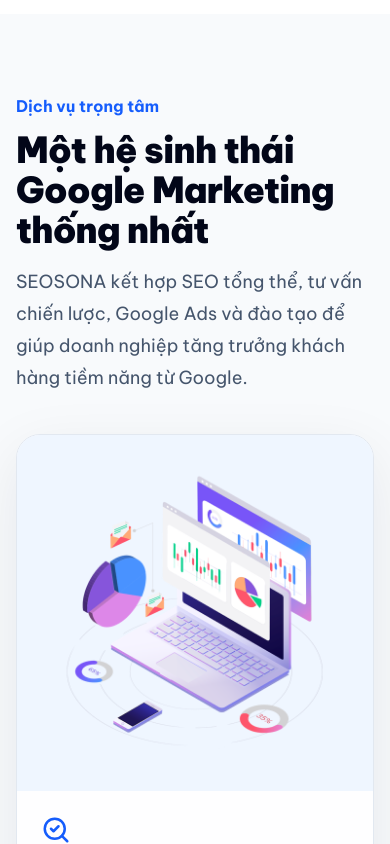
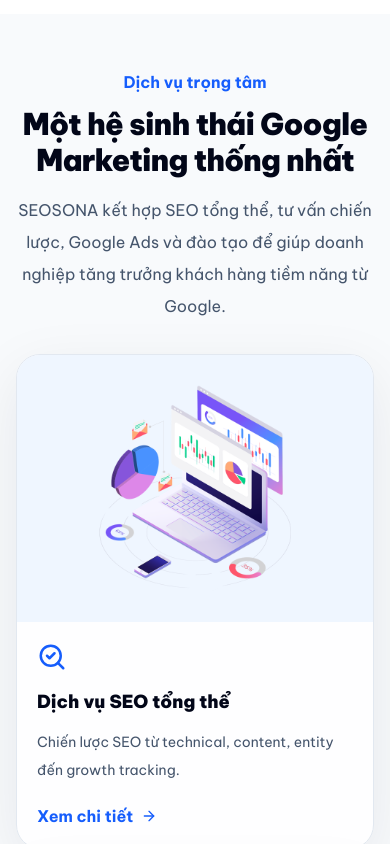
Before and after one commit to LongLeo287/SEOSONA, a Next.js app: page / in a window 390 px wide. Shown: the part 2540-3384 px from the top of the page. Built offline with nearby package versions, Linux system fonts and the light colour scheme.

Commit message:
responsive: optimize services section for desktop tablet mobile

```diff
--- a/components/sections/Services.tsx
+++ b/components/sections/Services.tsx
@@ -11,25 +11,25 @@
 
 export function Services() {
   return (
-    <section className="py-20">
+    <section className="py-14 sm:py-16 lg:py-20">
       <div className="container">
-        <div className="mb-10 max-w-3xl">
+        <div className="mx-auto mb-8 max-w-3xl text-center sm:mb-10 lg:mx-0 lg:text-left">
           <span className="font-bold text-blue-600">Dịch vụ trọng tâm</span>
-          <h2 className="mt-3 text-4xl font-black tracking-tight text-slate-950 md:text-5xl">Một hệ sinh thái Google Marketing thống nhất</h2>
-          <p className="mt-4 text-lg leading-8 text-slate-600">SEOSONA kết hợp SEO tổng thể, tư vấn chiến lược, Google Ads và đào tạo để giúp doanh nghiệp tăng trưởng khách hàng tiềm năng từ Google.</p>
+          <h2 className="mt-3 text-3xl font-black tracking-tight text-slate-950 sm:text-4xl md:text-5xl">Một hệ sinh thái Google Marketing thống nhất</h2>
+          <p className="mt-4 text-base leading-8 text-slate-600 sm:text-lg">SEOSONA kết hợp SEO tổng thể, tư vấn chiến lược, Google Ads và đào tạo để giúp doanh nghiệp tăng trưởng khách hàng tiềm năng từ Google.</p>
         </div>
-        <div className="grid gap-5 md:grid-cols-2 lg:grid-cols-4">
+        <div className="grid gap-4 sm:grid-cols-2 lg:grid-cols-4 lg:gap-5">
           {services.map((service) => {
             const Icon = service.icon;
             return (
               <Link key={service.href} href={service.href} className="card group overflow-hidden transition hover:-translate-y-1 hover:border-blue-200">
-                <div className="relative aspect-square bg-blue-50">
-                  <Image src={service.image} alt={service.title} fill className="object-contain p-8 transition group-hover:scale-105" sizes="(min-width: 1024px) 25vw, 50vw" />
+                <div className="relative aspect-[4/3] bg-blue-50 sm:aspect-square">
+                  <Image src={service.image} alt={service.title} fill className="object-contain p-6 transition group-hover:scale-105 sm:p-8" sizes="(min-width: 1024px) 25vw, (min-width: 640px) 50vw, 100vw" />
                 </div>
-                <div className="p-6">
-                  <Icon className="mb-5 text-blue-600" size={30} />
-                  <h3 className="text-xl font-black text-slate-950">{service.title}</h3>
-                  <p className="mt-3 min-h-24 text-slate-600">{service.desc}</p>
+                <div className="p-5 sm:p-6">
+                  <Icon className="mb-4 text-blue-600 sm:mb-5" size={30} />
+                  <h3 className="text-lg font-black text-slate-950 sm:text-xl">{service.title}</h3>
+                  <p className="mt-3 text-sm leading-7 text-slate-600 sm:min-h-24 sm:text-base">{service.desc}</p>
                   <span className="mt-5 inline-flex items-center gap-2 font-bold text-blue-600">Xem chi tiết <ArrowRight size={16} /></span>
                 </div>
               </Link>
```
